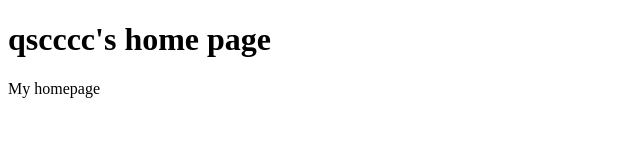
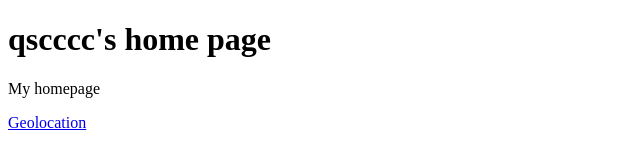
Before and after one commit to qscccc/qscccc.github.io, a plain HTML site: page index.html in a window 1280 px wide. Shown: the full height of the page, 0-640 px from the left. Drawn offline with Linux system fonts and the light colour scheme.

Commit message:
add link on index t test Geolocation

```diff
--- a/index.html
+++ b/index.html
@@ -6,6 +6,7 @@
   <body>
     <h1> qscccc's home page</h1>
     <p> My homepage</p>
+    <a href = "Geolocation.html">Geolocation </a>
   </body>
 
 </html>
```
